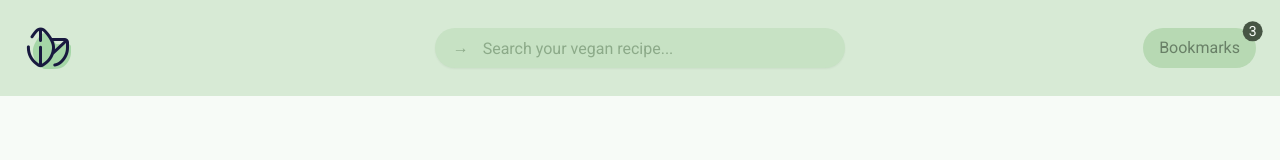
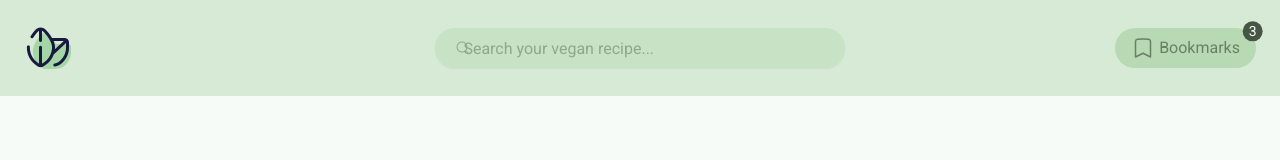
Before and after one commit to Pgalli992/s2i_react, a React (Vite) app: page / in a window 1280 px wide. Shown: the top 160 px of the page. Built offline with nearby package versions, Linux system fonts and the light colour scheme.

Commit message:
working on search button on searchbar

```diff
--- a/src/ui/Bookmarks.jsx
+++ b/src/ui/Bookmarks.jsx
@@ -1,8 +1,10 @@
 import Badge from "./Badge";
+import { HiOutlineBookmark } from "react-icons/hi2";
 
 function Bookmarks() {
   return (
-    <div className="align-end relative w-auto justify-self-end rounded-full bg-primary-500 px-4 py-2 duration-150 hover:bg-primary-700 hover:text-primary-200">
+    <div className="align-end relative flex w-auto items-center justify-center gap-1 justify-self-end rounded-full bg-primary-500 px-4 py-2 duration-150 hover:bg-primary-700 hover:text-primary-200">
+      <HiOutlineBookmark className="text-2xl" />
       <span>Bookmarks</span>
       <Badge />
     </div>
--- a/src/ui/SearchBar.jsx
+++ b/src/ui/SearchBar.jsx
@@ -1,6 +1,7 @@
 import { useState } from "react";
 import { useNavigate } from "react-router";
 import { getRecipeByQuery } from "../services/apiRecipes";
+import { HiMagnifyingGlass } from "react-icons/hi2";
 // eslint-disable-next-line react/prop-types
 function SearchBar({ placeholder = "" }) {
   const [query, setQuery] = useState("");
@@ -22,12 +23,12 @@ function SearchBar({ placeholder = "" }) {
       <input
         type="text"
         placeholder={placeholder}
-        className="text-md relative w-full rounded-full bg-primary-400 px-4 py-2 pl-12 text-primary-900 caret-primary-900 shadow-sm outline-none transition-all duration-300 placeholder:text-primary-700 focus:scale-105 focus:placeholder-transparent focus:shadow-md sm:h-10"
+        className="text-md relative w-full rounded-full bg-primary-400 px-[7%] text-primary-900 caret-primary-900 shadow-sm outline-none transition-all duration-300 placeholder:text-primary-700 focus:scale-105 focus:pl-6 focus:placeholder-transparent focus:shadow-md sm:h-10"
         value={query}
         onChange={(e) => setQuery(e.target.value)}
       />
-      <button className="absolute left-2 aspect-square w-9 rounded-full bg-transparent text-primary-700 transition-all duration-300 group-focus-within:left-[100%] group-focus-within:-translate-x-full group-focus-within:scale-105 group-focus-within:bg-primary-400 group-focus-within:text-primary-900">
-        &rarr;
+      <button className="absolute left-2 flex aspect-square h-full items-center justify-center rounded-full bg-transparent text-primary-700 transition-all duration-500 group-focus-within:left-[100%] group-focus-within:-translate-x-1/2 group-focus-within:scale-105 group-focus-within:bg-primary-900 group-focus-within:text-primary-200">
+        <HiMagnifyingGlass />
       </button>
     </form>
   );
```
